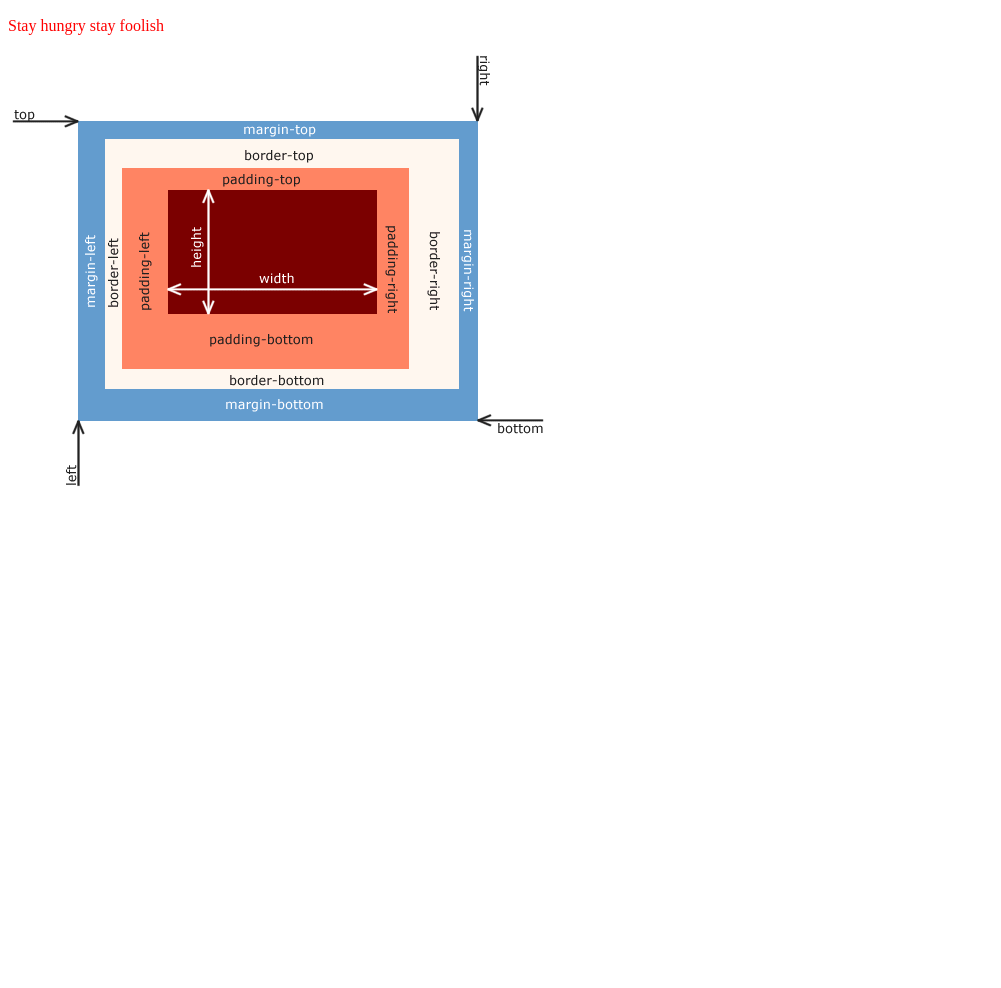
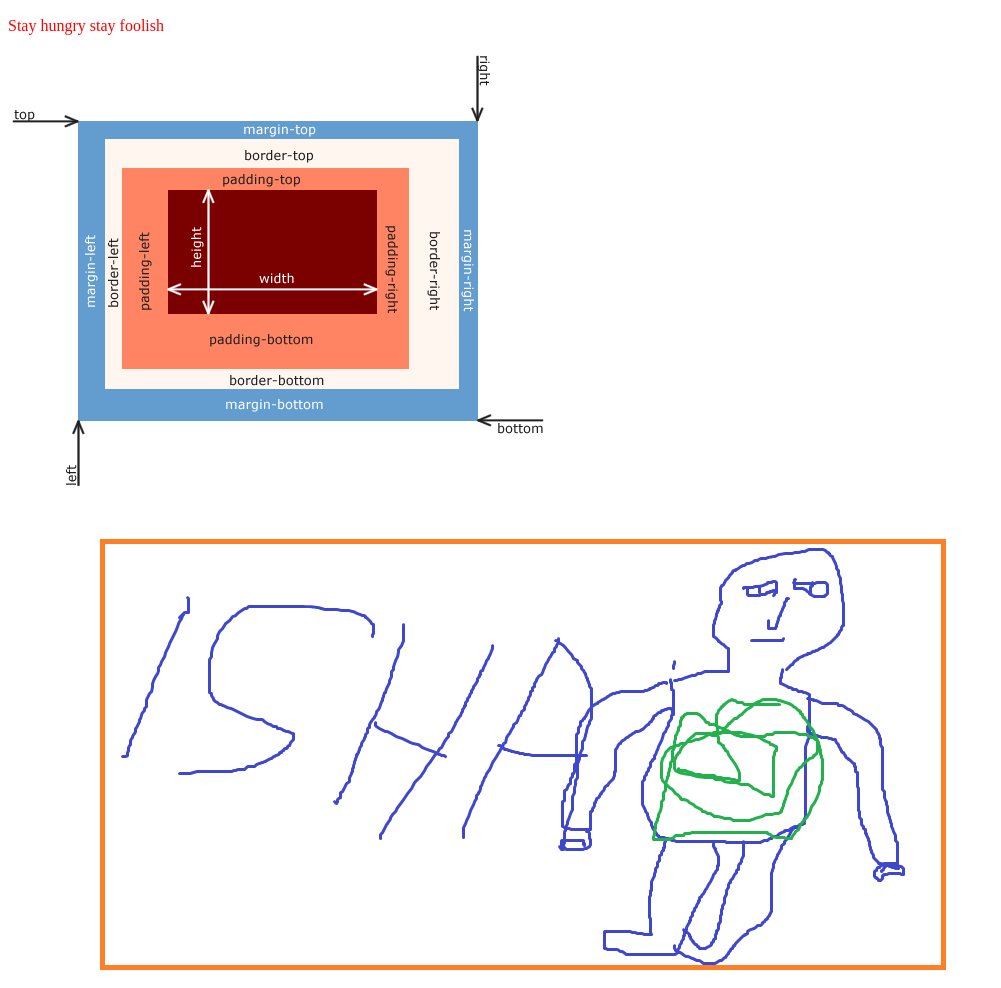
Before and after one commit to Lalonasm/my-third-repo1, a plain HTML site: page index.html in a window 1280 px wide. Shown: the part 110-1098 px from the top of the page, without its empty margins (0-1001 px from the left). Before the commit the page ends 800 px from the top, so only its background shows below. Drawn offline with Linux system fonts and the light colour scheme.

Commit message:
isha added

```diff
--- a/index.html
+++ b/index.html
@@ -13,5 +13,6 @@
     <p>Stay hungry stay foolish</p>
     <img src="Boxmodell-detail.png" alt="">
     <img src="css box model.png" alt="">
+    <img src="isha/ISHA.png" alt="">
 </body>
 </html>
```
Also changed, not shown: isha/ISHA.png (added).
